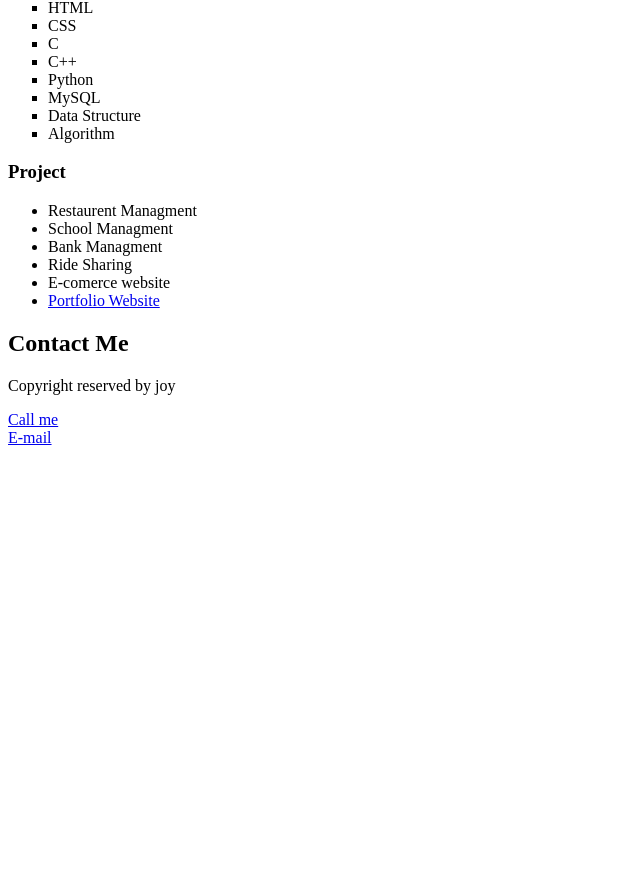
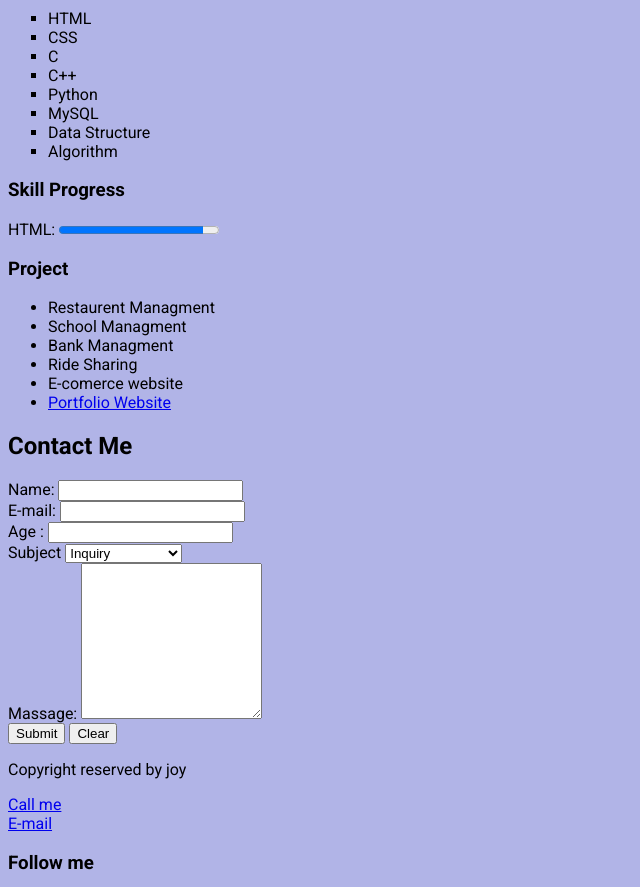
Before and after one commit to JoynulIslam/portfolio--html, a plain HTML site: page index.html in a window 1280 px wide. Shown: the part 391-1278 px from the top of the page, without its empty margins (0-640 px from the left). Before the commit the page ends 846 px from the top, so only its background shows below. Drawn offline with Linux system fonts and the light colour scheme.

Commit message:
added intermediate html

```diff
--- a/index.html
+++ b/index.html
@@ -3,7 +3,21 @@
 <head>
     <meta charset="UTF-8">
     <meta name="viewport" content="width=device-width, initial-scale=1.0">
+    <meta http-equiv="X-UA-Compatible" content="ie=edge">
+    <meta name="keywords" content="portfolio,html">
+    <meta name="description" content="portfolio,html">
     <title>portfolio</title>
+    <link rel="stylesheet" href="https://cdnjs.cloudflare.com/ajax/libs/font-awesome/6.7.2/css/all.min.css" integrity="sha512-Evv84Mr4kqVGRNSgIGL/F/aIDqQb7xQ2vcrdIwxfjThSH8CSR7PBEakCr51Ck+w+/U6swU2Im1vVX0SVk9ABhg==" crossorigin="anonymous" referrerpolicy="no-referrer" />
+    <link rel="preconnect" href="https://fonts.googleapis.com">
+<link rel="preconnect" href="https://fonts.gstatic.com" crossorigin>
+<link href="https://fonts.googleapis.com/css2?family=Roboto:ital,wght@0,100;0,300;0,400;0,500;0,700;0,900;1,100;1,300;1,400;1,500;1,700;1,900&display=swap" rel="stylesheet">
+    <style>
+        body{
+            background-color: rgb(177, 180, 231);
+            font-family: "Roboto", serif;
+        }
+    </style>
+
 </head>
 <body>
     <nav>
@@ -15,6 +29,9 @@
             <li><a href="#about"  title="About">About Me</a></li>
         </ul>
     </nav>
+
+
+
     <header id="intro">
       <h1>Joynul Islam</h1>
       <p>Web developer and Student of computer Science </p>
@@ -37,6 +54,9 @@
             <li>Data Structure</li>
             <li>Algorithm</li>
         </ul>
+        <h3>Skill Progress</h3>
+        <label for="htmlProgress">HTML: </label>
+        <progress id="htmlProgress" value="90" max="100">90%</progress>
     </section>
     <section id="project">
         <h3>Project</h3>
@@ -51,11 +71,59 @@
     </section>
     <section id="contact">
         <h1>Contact Me</h1>
+        <form  action="https://formspree.io/f/xqaaeplb"
+        method="POST">
+
+           <div>
+              <label for="name">Name: </label>
+              <input type="text" id="name" name="name" required>
+           </div>
+
+           <div>
+            <label for="email">E-mail:  </label>
+            <input type="email" id="email" name="email" required>
+           </div>
+
+           <div>
+             <label for="age">Age :</label>
+             <input type="number" id="age" name="age" min="18">
+           </div>
+
+           <div>
+              <label for="subject">Subject</label>
+              <select name="subject" id="subject">
+                <option value="Inquiry">Inquiry</option>
+                <option value="Feedback">Feedback</option>
+                <option value="Job">Job Opportunity</option>
+              </select>
+
+           </div>
+
+           <div>
+            <label for="Massage">Massage: </label>
+            <textarea
+            name="message"
+            id="message"
+            cols="20"
+            rows="10"
+            ></textarea>
+             </div>
+             <button type="submit">Submit</button>
+             <button type="reset">Clear</button>
+
+        </form>
     </section>
     <footer>
         <p>Copyright reserved by joy</p>
         <a href="tel:01738390469">Call me</a><br>
         <a href="mailto:joy37674@gmail.com">E-mail</a>
+
+        <h3>Follow me</h3>
+        <ul>
+            <li>
+                <a href="https://www.facebook.com/profile.php?id=61557763736128" target="_blank"><i class="fa-brands fa-facebook"></i> visit my facebook</a>
+            </li>
+        </ul>
     </footer>
 
 
```
